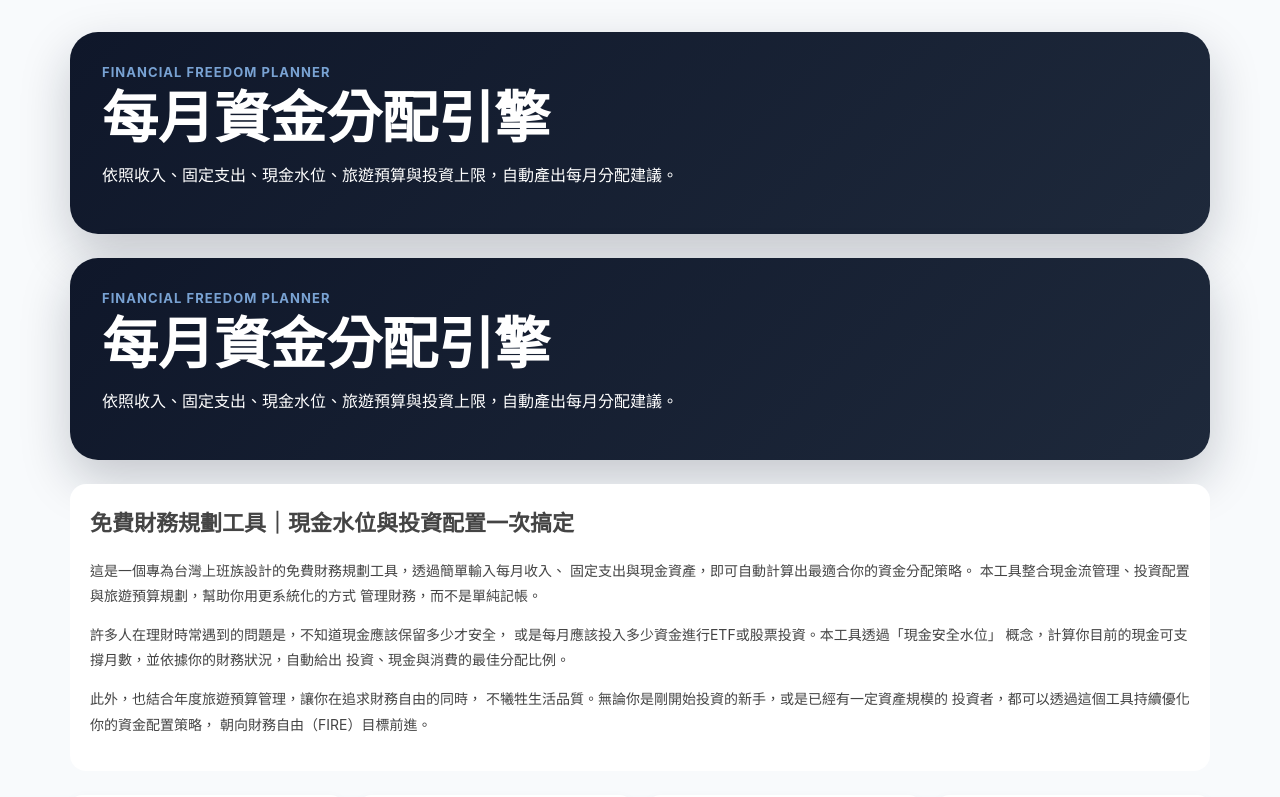
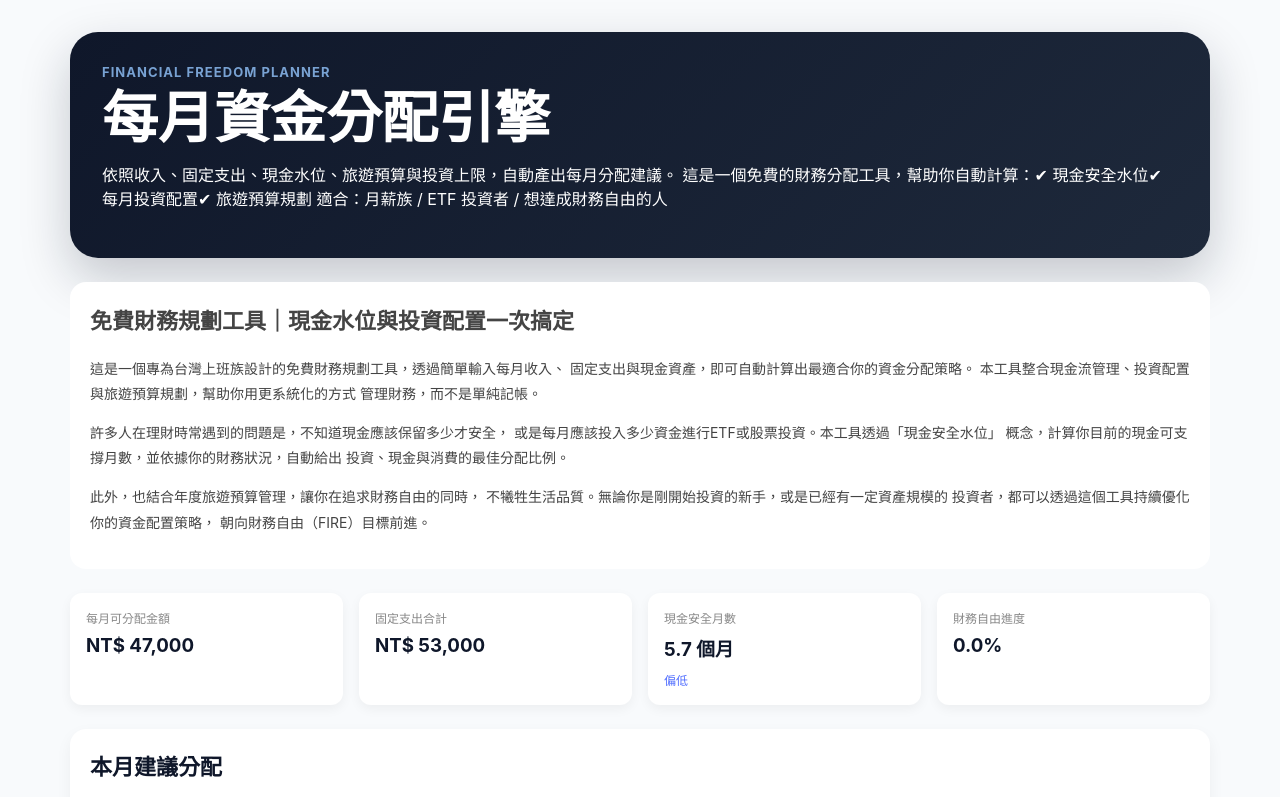
Before and after one commit to JulieChang/fire-pwa-complete, a React (Vite) app: page / in a window 1280 px wide. Shown: the top 797 px of the page. Built offline with nearby package versions, Linux system fonts and the light colour scheme.

Commit message:
Remove duplicate hero section in App.jsx
Removed duplicate hero section from App component.

```diff
--- a/src/App.jsx
+++ b/src/App.jsx
@@ -208,18 +208,11 @@ export default function App() {
           <h1>每月資金分配引擎</h1>
           <p>
             依照收入、固定支出、現金水位、旅遊預算與投資上限，自動產出每月分配建議。
+            這是一個免費的財務分配工具，幫助你自動計算：✔ 現金安全水位✔ 每月投資配置✔ 旅遊預算規劃
+            適合：月薪族 / ETF 投資者 / 想達成財務自由的人
           </p>
         </div>
       </section>
-      <section className="hero">
-  <div>
-    <p className="eyebrow">Financial Freedom Planner</p>
-    <h1>每月資金分配引擎</h1>
-    <p>
-      依照收入、固定支出、現金水位、旅遊預算與投資上限，自動產出每月分配建議。
-    </p>
-  </div>
-</section>
 
 <section className="seo-content">
   <h2>免費財務規劃工具｜現金水位與投資配置一次搞定</h2>
```
